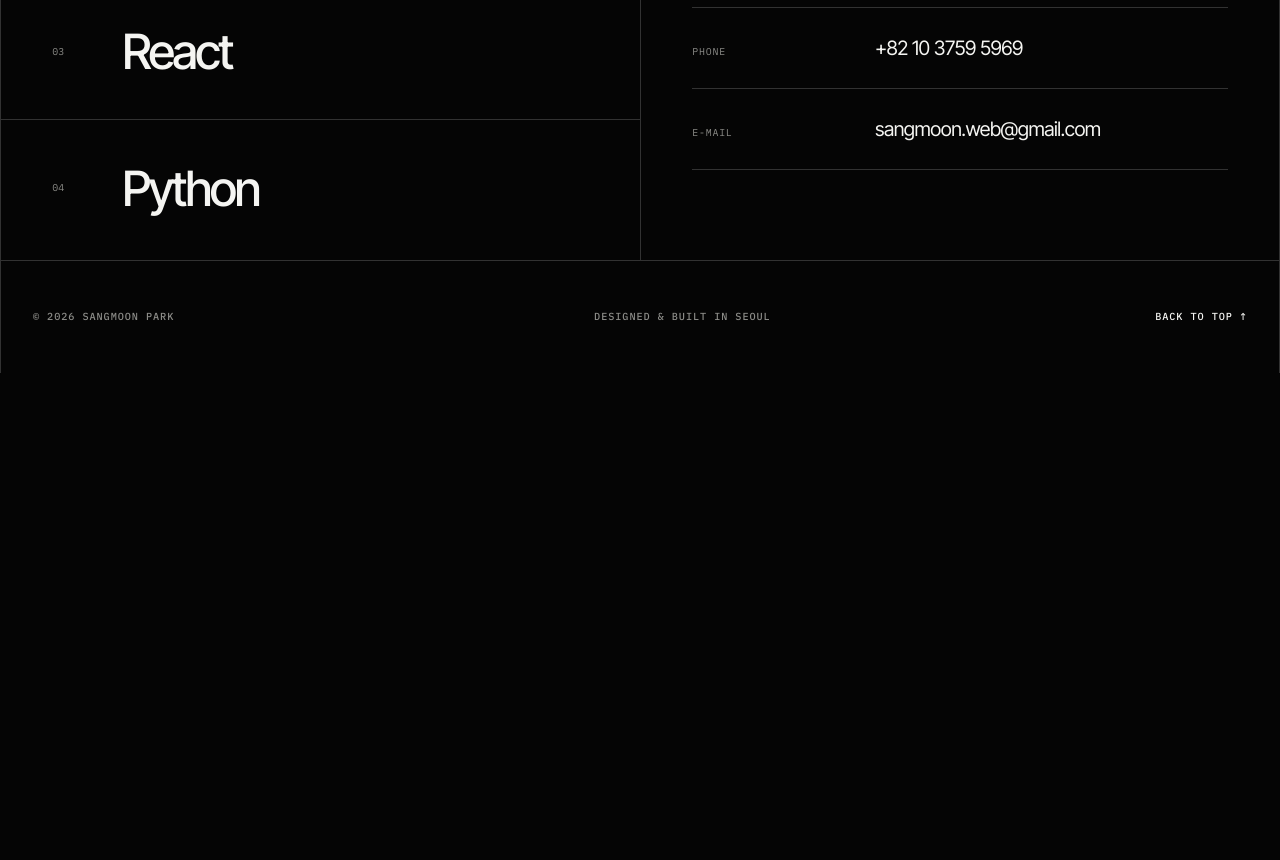
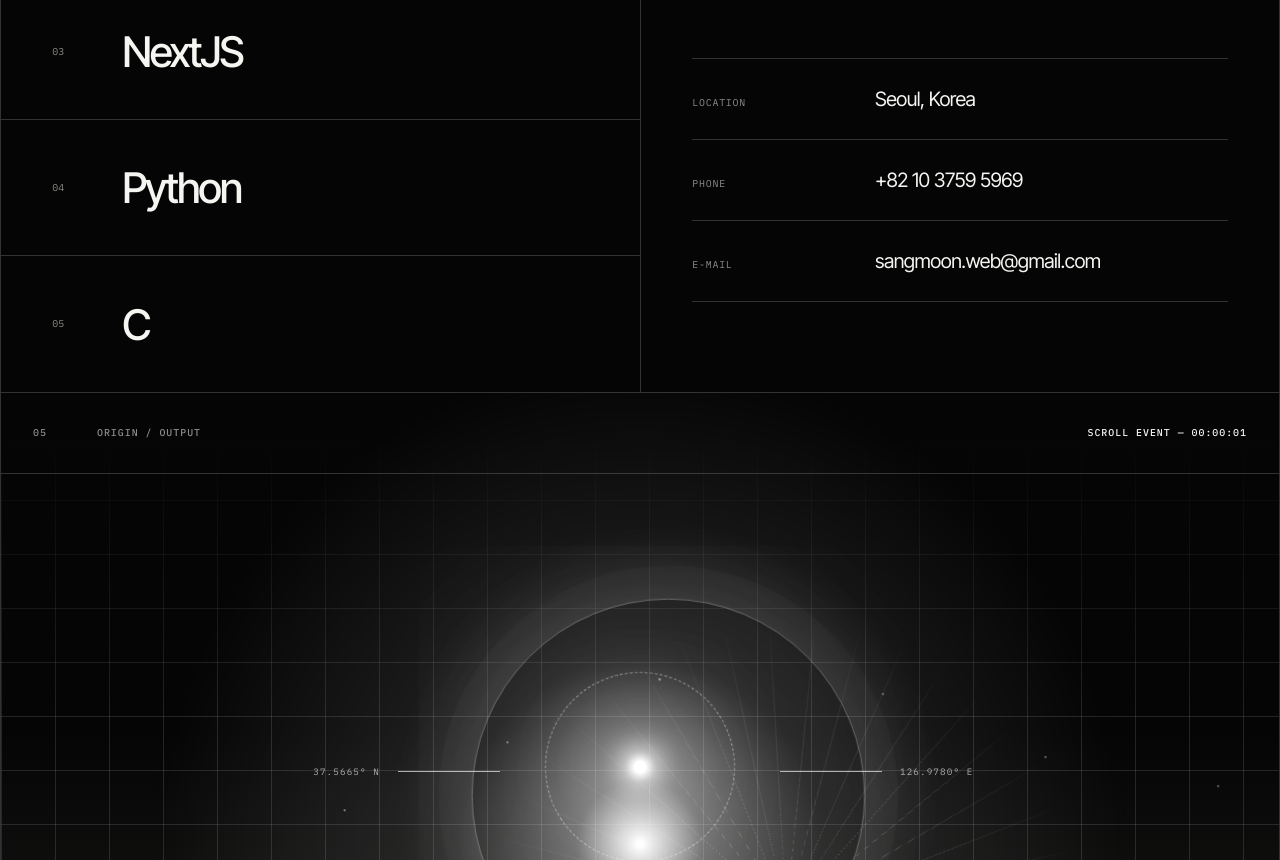
Before and after one commit to webmooncity/sangmoon-park-web, a React (Vite) app: page / in a window 1280 px wide. Shown: the part 1940-2800 px from the top of the page. Before the commit the page ends 2313 px from the top, so only its background shows below. Built offline with nearby package versions, Linux system fonts and the light colour scheme.

Commit message:
Add digital singularity finale and expand stack

```diff
--- a/index.html
+++ b/index.html
@@ -6,7 +6,7 @@
     <meta name="theme-color" content="#050505" />
     <meta
       name="description"
-      content="Sangmoon Park — TypeScript, JavaScript, React, Python developer based in Seoul."
+      content="Sangmoon Park — TypeScript + JavaScript, React, NextJS, Python, and C developer based in Seoul."
     />
     <meta property="og:title" content="Sangmoon Park — Web Developer" />
     <meta
--- a/src/App.css
+++ b/src/App.css
@@ -216,7 +216,6 @@ blockquote {
 .details {
   display: grid;
   grid-template-columns: 1fr 1fr;
-  border-bottom: 1px solid var(--line);
 }
 
 .detail-block {
@@ -278,7 +277,7 @@ blockquote {
 }
 
 .stack-list strong {
-  font-size: clamp(2.1rem, 3.8vw, 4rem);
+  font-size: clamp(1.8rem, 3.3vw, 3.6rem);
   font-weight: 500;
   letter-spacing: -0.055em;
 }
@@ -350,6 +349,236 @@ footer a:focus-visible::after {
   transform-origin: left;
 }
 
+.singularity {
+  position: relative;
+  min-height: 150svh;
+  overflow: hidden;
+  background: linear-gradient(
+    180deg,
+    var(--black) 0%,
+    #050505 28%,
+    #171716 50%,
+    #757572 69%,
+    #d8d8d3 82%,
+    var(--white) 91%
+  );
+  isolation: isolate;
+}
+
+.singularity::before {
+  content: '';
+  position: absolute;
+  z-index: -2;
+  inset: 0;
+  background-image:
+    linear-gradient(rgba(255, 255, 255, 0.12) 1px, transparent 1px),
+    linear-gradient(90deg, rgba(255, 255, 255, 0.12) 1px, transparent 1px);
+  background-size: 54px 54px;
+  mask-image: linear-gradient(to bottom, transparent 3%, black 27%, black 70%, transparent 92%);
+}
+
+.singularity::after {
+  content: '';
+  position: absolute;
+  z-index: -1;
+  top: 37%;
+  left: 50%;
+  width: min(1120px, 112vw);
+  aspect-ratio: 1;
+  border-radius: 50%;
+  background: radial-gradient(
+    circle,
+    rgba(255, 255, 255, 1) 0 0.6%,
+    rgba(255, 255, 255, 0.96) 0.8%,
+    rgba(255, 255, 255, 0.38) 8%,
+    rgba(255, 255, 255, 0.12) 23%,
+    transparent 62%
+  );
+  filter: blur(2px);
+  transform: translate(-50%, -50%);
+}
+
+.singularity-topline {
+  position: relative;
+  z-index: 3;
+  display: grid;
+  grid-template-columns: 64px 1fr auto;
+  align-items: center;
+  min-height: 82px;
+  padding: 0 32px;
+  border-block: 1px solid var(--line);
+  color: var(--muted);
+  font: 500 0.62rem/1 var(--mono);
+  letter-spacing: 0.1em;
+}
+
+.singularity-topline p {
+  margin: 0;
+}
+
+.singularity-topline p:last-child {
+  color: var(--white);
+}
+
+.signal-field {
+  position: relative;
+  height: 74svh;
+  min-height: 610px;
+}
+
+.particle-field,
+.burst-lines,
+.burst-ring,
+.burst-core {
+  position: absolute;
+  top: 48%;
+  left: 50%;
+  transform: translate(-50%, -50%);
+}
+
+.particle-field {
+  width: 100%;
+  height: 100%;
+  background:
+    radial-gradient(circle at 8% 46%, white 0 1px, transparent 1.5px),
+    radial-gradient(circle at 17% 63%, white 0 1.5px, transparent 2px),
+    radial-gradient(circle at 24% 32%, white 0 1px, transparent 1.5px),
+    radial-gradient(circle at 33% 73%, white 0 1px, transparent 1.5px),
+    radial-gradient(circle at 39% 19%, white 0 1.5px, transparent 2px),
+    radial-gradient(circle at 61% 22%, white 0 1px, transparent 1.5px),
+    radial-gradient(circle at 68% 77%, white 0 1.5px, transparent 2px),
+    radial-gradient(circle at 77% 35%, white 0 1px, transparent 1.5px),
+    radial-gradient(circle at 84% 61%, white 0 1.5px, transparent 2px),
+    radial-gradient(circle at 94% 41%, white 0 1px, transparent 1.5px);
+  opacity: 0.72;
+}
+
+.burst-lines {
+  width: min(900px, 92vw);
+  aspect-ratio: 1;
+  border-radius: 50%;
+  background: repeating-conic-gradient(
+    from 7deg,
+    transparent 0deg 5.7deg,
+    rgba(255, 255, 255, 0.5) 5.85deg 5.95deg,
+    transparent 6.1deg 9deg
+  );
+  mask-image: radial-gradient(circle, transparent 0 3%, black 8%, transparent 68%);
+  opacity: 0.68;
+  animation: slow-rotation 40s linear infinite;
+}
+
+.burst-ring {
+  border: 1px solid rgba(255, 255, 255, 0.46);
+  border-radius: 50%;
+}
+
+.ring-outer {
+  width: min(450px, 58vw);
+  aspect-ratio: 1;
+  box-shadow:
+    0 0 0 38px rgba(255, 255, 255, 0.025),
+    0 0 90px 25px rgba(255, 255, 255, 0.14);
+}
+
+.ring-inner {
+  width: min(190px, 26vw);
+  aspect-ratio: 1;
+  border-style: dashed;
+  animation: reverse-rotation 18s linear infinite;
+}
+
+.burst-core {
+  width: 14px;
+  aspect-ratio: 1;
+  border-radius: 50%;
+  background: white;
+  box-shadow:
+    0 0 8px 4px white,
+    0 0 28px 14px rgba(255, 255, 255, 0.92),
+    0 0 100px 42px rgba(255, 255, 255, 0.56),
+    0 0 260px 110px rgba(255, 255, 255, 0.18);
+  animation: singular-pulse 2.8s ease-in-out infinite;
+}
+
+.signal-coordinate {
+  position: absolute;
+  top: 48%;
+  margin: 0;
+  color: rgba(255, 255, 255, 0.64);
+  font: 400 0.58rem/1 var(--mono);
+  letter-spacing: 0.12em;
+}
+
+.signal-coordinate::after {
+  content: '';
+  position: absolute;
+  top: 50%;
+  width: clamp(50px, 8vw, 130px);
+  height: 1px;
+  background: currentColor;
+}
+
+.coordinate-left {
+  right: calc(50% + min(260px, 31vw));
+}
+
+.coordinate-left::after {
+  left: calc(100% + 18px);
+}
+
+.coordinate-right {
+  left: calc(50% + min(260px, 31vw));
+}
+
+.coordinate-right::after {
+  right: calc(100% + 18px);
+}
+
+.finale-copy {
+  position: relative;
+  z-index: 3;
+  display: flex;
+  min-height: 62svh;
+  flex-direction: column;
+  justify-content: flex-end;
+  padding: 70px clamp(24px, 5vw, 80px) 80px;
+  color: var(--black);
+}
+
+.finale-label,
+.finale-meta {
+  display: flex;
+  justify-content: space-between;
+  font: 500 0.62rem/1.5 var(--mono);
+  letter-spacing: 0.1em;
+}
+
+.finale-copy h2 {
+  margin: 52px 0 56px;
+  font-size: clamp(4.2rem, 10.8vw, 11.2rem);
+  font-weight: 500;
+  line-height: 0.78;
+  letter-spacing: -0.075em;
+}
+
+.finale-copy h2 span {
+  display: block;
+}
+
+.finale-copy h2 span:last-child {
+  text-align: right;
+}
+
+.finale-meta {
+  padding-top: 24px;
+  border-top: 1px solid rgba(5, 5, 5, 0.3);
+}
+
+.finale-meta p {
+  margin: 0;
+}
+
 footer {
   min-height: 112px;
   display: grid;
@@ -357,7 +586,9 @@ footer {
   align-items: center;
   gap: 24px;
   padding: 0 32px;
-  color: var(--muted);
+  color: rgba(5, 5, 5, 0.55);
+  background: var(--white);
+  border-top: 1px solid rgba(5, 5, 5, 0.28);
 }
 
 footer p {
@@ -366,7 +597,7 @@ footer p {
 
 footer a {
   position: relative;
-  color: var(--white);
+  color: var(--black);
 }
 
 @keyframes breathe {
@@ -377,6 +608,65 @@ footer a {
 @keyframes descend {
   0%, 100% { transform: translateY(-3px); }
   50% { transform: translateY(5px); }
+}
+
+@keyframes slow-rotation {
+  to { transform: translate(-50%, -50%) rotate(360deg); }
+}
+
+@keyframes reverse-rotation {
+  to { transform: translate(-50%, -50%) rotate(-360deg); }
+}
+
+@keyframes singular-pulse {
+  0%, 100% { transform: translate(-50%, -50%) scale(0.78); }
+  50% { transform: translate(-50%, -50%) scale(1.2); }
+}
+
+@supports (animation-timeline: view()) {
+  .burst-lines {
+    animation: burst-expand linear both, slow-rotation 40s linear infinite;
+    animation-timeline: view(), auto;
+    animation-range: entry 5% cover 62%, normal;
+  }
+
+  .ring-outer {
+    animation: ring-expand linear both;
+    animation-timeline: view();
+    animation-range: entry 15% cover 58%;
+  }
+
+  .particle-field {
+    animation: particle-expand linear both;
+    animation-timeline: view();
+    animation-range: entry 10% cover 66%;
+  }
+
+  .finale-copy h2 {
+    animation: title-reveal linear both;
+    animation-timeline: view();
+    animation-range: entry 10% cover 35%;
+  }
+}
+
+@keyframes burst-expand {
+  from { opacity: 0; scale: 0.12; }
+  to { opacity: 0.68; scale: 1; }
+}
+
+@keyframes ring-expand {
+  from { opacity: 0; scale: 0.08; }
+  to { opacity: 1; scale: 1; }
+}
+
+@keyframes particle-expand {
+  from { opacity: 0; scale: 0.35; }
+  to { opacity: 0.72; scale: 1; }
+}
+
+@keyframes title-reveal {
+  from { opacity: 0; transform: translateY(70px); }
+  to { opacity: 1; transform: translateY(0); }
 }
 
 @media (max-width: 900px) {
@@ -407,6 +697,18 @@ footer a {
   .detail-block + .detail-block {
     border-top: 1px solid var(--line);
     border-left: 0;
+  }
+
+  .singularity-topline {
+    grid-template-columns: 42px 1fr auto;
+  }
+
+  .signal-field {
+    min-height: 560px;
+  }
+
+  .finale-copy h2 {
+    font-size: clamp(4rem, 12.5vw, 7.2rem);
   }
 }
 
@@ -507,7 +809,7 @@ footer a {
   }
 
   .stack-list strong {
-    font-size: clamp(2rem, 11vw, 3rem);
+    font-size: clamp(1.7rem, 8.8vw, 2.75rem);
   }
 
   .contact-block address {
@@ -525,6 +827,63 @@ footer a {
     font-size: 1rem;
   }
 
+  .singularity {
+    min-height: 132svh;
+  }
+
+  .singularity-topline {
+    grid-template-columns: 28px 1fr;
+    min-height: 68px;
+    padding: 0 18px;
+    font-size: 0.52rem;
+  }
+
+  .singularity-topline p:last-child {
+    display: none;
+  }
+
+  .signal-field {
+    height: 62svh;
+    min-height: 500px;
+  }
+
+  .ring-outer {
+    width: min(340px, 78vw);
+  }
+
+  .ring-inner {
+    width: min(150px, 35vw);
+  }
+
+  .signal-coordinate {
+    display: none;
+  }
+
+  .finale-copy {
+    min-height: 58svh;
+    padding: 54px 18px 56px;
+  }
+
+  .finale-label,
+  .finale-meta {
+    font-size: 0.5rem;
+  }
+
+  .finale-label span:last-child,
+  .finale-meta p:last-child {
+    display: none;
+  }
+
+  .finale-copy h2 {
+    margin: 44px 0;
+    font-size: clamp(3.45rem, 17.5vw, 5.5rem);
+    line-height: 0.82;
+  }
+
+  .finale-copy h2 span:last-child {
+    text-align: left;
+  }
+
   footer {
     min-height: 140px;
     grid-template-columns: 1fr auto;
--- a/src/App.tsx
+++ b/src/App.tsx
@@ -1,6 +1,6 @@
 import './App.css'
 
-const stacks = ['TypeScript', 'JavaScript', 'React', 'Python']
+const stacks = ['TypeScript + JavaScript', 'React', 'NextJS', 'Python', 'C']
 
 function App() {
   return (
@@ -104,6 +104,39 @@ function App() {
         </article>
       </section>
 
+      <section className="singularity" aria-labelledby="singularity-title">
+        <div className="singularity-topline">
+          <span>05</span>
+          <p>ORIGIN / OUTPUT</p>
+          <p>SCROLL EVENT — 00:00:01</p>
+        </div>
+
+        <div className="signal-field" aria-hidden="true">
+          <div className="particle-field" />
+          <div className="burst-lines" />
+          <div className="burst-ring ring-outer" />
+          <div className="burst-ring ring-inner" />
+          <div className="burst-core" />
+          <p className="signal-coordinate coordinate-left">37.5665° N</p>
+          <p className="signal-coordinate coordinate-right">126.9780° E</p>
+        </div>
+
+        <div className="finale-copy">
+          <div className="finale-label">
+            <span>FROM A SINGLE POINT</span>
+            <span>TO AN INFINITE WEB</span>
+          </div>
+          <h2 id="singularity-title">
+            <span>CODE BECOMES</span>
+            <span>EXPERIENCE.</span>
+          </h2>
+          <div className="finale-meta">
+            <p>SANGMOON PARK / WEB DEVELOPER</p>
+            <p>BUILDING THE CLEAR, THE USEFUL, THE ENDURING.</p>
+          </div>
+        </div>
+      </section>
+
       <footer>
         <p>© 2026 SANGMOON PARK</p>
         <p>DESIGNED &amp; BUILT IN SEOUL</p>
```
Also changed, not shown: public/og.png.
